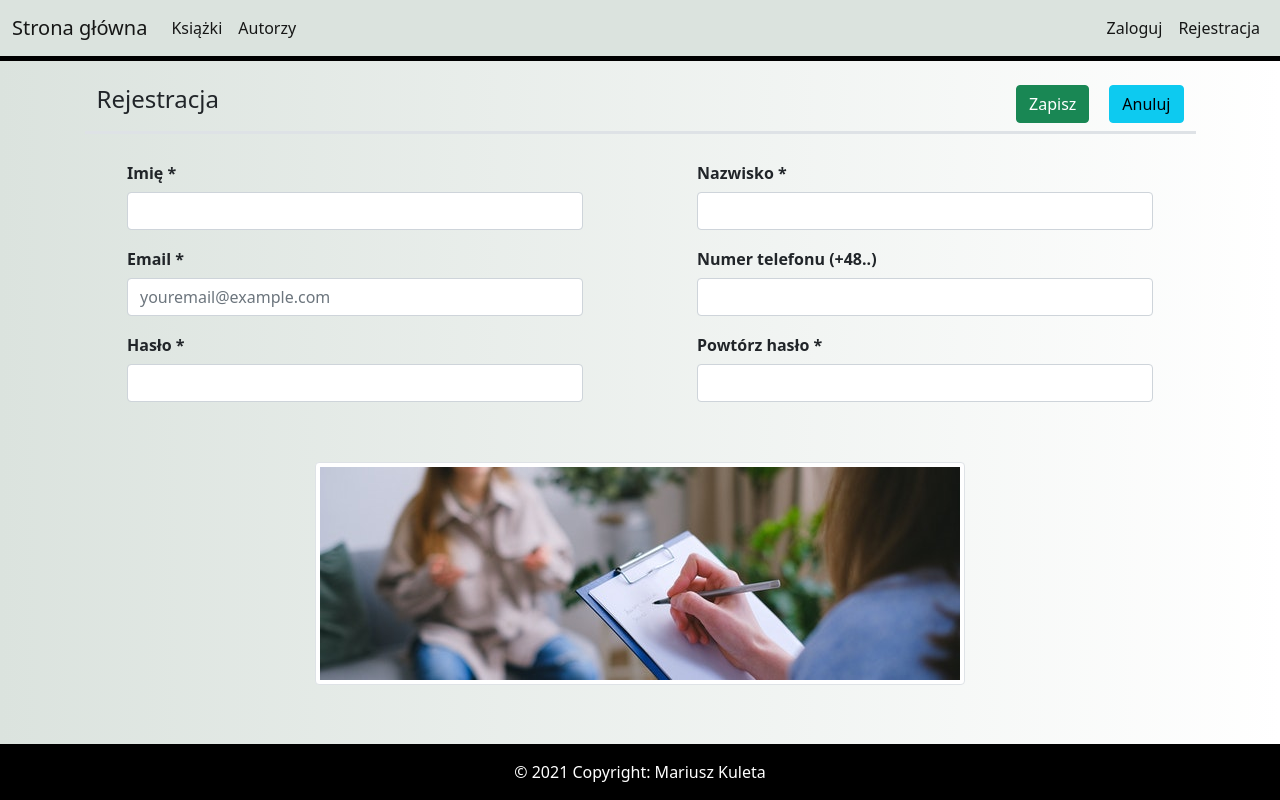
After one commit to Mariusz693/Library_Flask_App_Auth, a Flask app: page /register in a window 1280 px wide. The commit adds this page. Run offline with Flask 2, Linux system fonts and the light colour scheme; some libraries are stand-ins or nearby versions.

Commit message:
Done_Register_View

```diff
--- a/Library_App/auth.py
+++ b/Library_App/auth.py
@@ -1,5 +1,9 @@
-from flask import Blueprint
-from . import db
+from datetime import datetime
+from flask import Blueprint, request, redirect, render_template, url_for, flash
+from flask_login import login_user
+from .models import db, User
+# from . import db
+from .forms import RegisterForm
 
 auth = Blueprint('auth', __name__)
 
@@ -7,9 +11,36 @@ auth = Blueprint('auth', __name__)
 def login():
     return 'Login'
 
-@auth.route('/signup')
-def signup():
-    return 'Signup'
+@auth.route('/register', methods=['GET', 'POST'])
+def register():
+
+    form = RegisterForm()
+
+    if form.validate_on_submit():
+        existing_user = User.query.filter_by(email=form.email.data).first()
+        if existing_user is None:
+            user = User(
+                first_name=form.first_name.data,
+                last_name=form.last_name.data,
+                email=form.email.data,
+                phone_number=form.phone_number.data,
+                created_on=datetime.now()
+            )
+            user.set_password(form.password.data)
+            db.session.add(user)
+            db.session.commit()
+            login_user(user)
+            user.last_login = datetime.now()
+            db.session.commit()
+
+            return redirect(url_for('main.index'))
+
+        flash('Użytkownik o podanym adresie email już istnieje w bazie')
+
+    return render_template(
+        'add_user.html',
+        form=form
+        )
 
 @auth.route('/logout')
 def logout():
--- /dev/null
+++ b/Library_App/forms.py
@@ -0,0 +1,52 @@
+from flask_wtf import FlaskForm
+from wtforms import StringField, PasswordField, SubmitField
+from wtforms.validators import DataRequired, Regexp, Email, EqualTo, Length
+
+
+class RegisterForm(FlaskForm):
+
+    first_name = StringField('Imię *', validators=[DataRequired(message='Pole obowiązkowe')])
+    last_name = StringField('Nazwisko *', validators=[DataRequired(message='Pole obowiązkowe')])
+    email = StringField(
+        'Email *',
+        validators=[
+            DataRequired(message='Pole obowiązkowe'),
+            Length(min=6, message='Adres email zbyt krótki'),
+            Email(message='Nie poprawny adres email')
+        ]
+    )
+    phone_number = StringField(
+        'Numer telefonu (+48..)',
+        validators=[
+            Length(min=9, max=9, message='Numer telefonu musi być 9 cyfrowy'),
+            Regexp('^[0-9]*$' , message='Numer telefonu musi się składać tylko z cyfr')
+        ]
+    )
+    password = PasswordField(
+        'Hasło *',
+        validators=[
+            DataRequired(message='Pole obowiązkowe'),
+            Length(min=8, message='Wpisz mocniejsze hasło.')
+        ]
+    )
+    repeat_password = PasswordField(
+        'Powtórz hasło *',
+        validators=[
+            DataRequired(message='Pole obowiązkowe'),
+            EqualTo('password', message='Hasła muszą być identyczne.')
+        ]
+    )
+    submit = SubmitField('Zapisz')
+
+
+class LoginForm(FlaskForm):
+    """User Log-in Form."""
+    # email = StringField(
+    #     'Email',
+    #     validators=[
+    #         DataRequired(),
+    #         Email(message='Enter a valid email.')
+    #     ]
+    # )
+    password = PasswordField('Password', validators=[DataRequired()])
+    submit = SubmitField('Log In')
--- a/Library_App/main.py
+++ b/Library_App/main.py
@@ -9,7 +9,7 @@ def index():
     return render_template('index.html')
 
 
-@main.route('/books/')
+@main.route('/books')
 def books():
     search = request.args.get('search')
     if search:
@@ -23,7 +23,7 @@ def books():
         )
 
 
-@main.route('/authors/')
+@main.route('/authors')
 def authors():
     search = request.args.get('search')
     if search:
--- a/Library_App/static/styles/style.css
+++ b/Library_App/static/styles/style.css
@@ -21,10 +21,6 @@ div.my-container {
     margin-bottom: 75px;
 }
 
-tr.my-table {
-    margin-top: 10px;
-}
-
 img.my-style {
     margin-top: 50px;
     margin-bottom: 100px;
@@ -38,6 +34,25 @@ div.my-header {
 
 div.my-row{
     margin-bottom: 20px;
+}
+
+a.my-button {
+    margin-left: 20px;
+    align-self: center;
+}
+
+button.my-button {
+    margin-left: 20px;
+    align-self: center;
+}
+
+
+
+
+
+
+tr.my-table {
+    margin-top: 10px;
 }
 
 li.my-list {
@@ -63,16 +78,6 @@ div.my-checkbox {
     margin-bottom: 5px;
 }
 
-a.my-button {
-    margin-left: 20px;
-    align-self: center;
-}
-
-button.my-button {
-    margin-left: 20px;
-    align-self: center;
-}
-
 a.my-link {
     text-decoration: none;
 }
@@ -92,3 +97,32 @@ input[type=checkbox] {
 input.my-search-input {
     max-width: 300px;
 }
+
+
+
+
+div.my-input-area {
+    padding-left: 5%;
+    padding-right: 5%;
+    margin-bottom: 10px;
+}
+
+label.my-bold-text {
+    font-weight: bold;
+}
+
+div.my-alert {
+    width: 92%;
+    margin-left: 4%;
+    margin-right: 4%;
+}
+
+button.my-close {
+    height: 25px;
+    width: 50px;
+    line-height: 12.5px;
+}
+
+li.my-error {
+    color: red;
+}
--- /dev/null
+++ b/Library_App/templates/add_user.html
@@ -0,0 +1,102 @@
+{% extends "base.html" %}
+{% block title %} Dodaj Użytkownika {% endblock %}
+{% block content %}
+    <div class="container my-container">
+        <div class="mt-4 ml-4 mr-4">
+            <form action="{{ url_for('auth.register') }}" method="POST">
+                {{ form.csrf_token }}
+                <div class="row border-bottom border-3 my-header">
+                    <div class="col-sm-9 mb-2">
+                        <h4 class="color-header">Rejestracja</h4>
+                    </div>
+                    <div class="col-sm-3 d-flex justify-content-end mb-2">
+                        {{ form.submit(class="btn btn-success my-button") }}
+                        <a href="{{ url_for('main.index') }}" class="btn btn-info my-button">Anuluj</a>
+                    </div>
+                </div>
+                {% for message in get_flashed_messages() %}
+                <div class="col-sm-12 alert alert-danger text-center my-alert">
+                    {{ message }}
+                    <button type="button" class="btn btn-danger my-close" data-dismiss="alert">X</button>
+                </div>
+                {% endfor %}
+                <div class="form-group row">
+                    <div class="col-sm-6 my-input-area">
+                        {{ form.first_name.label(class="label-size col-form-label my-bold-text") }}
+                        {{ form.first_name(class="form-control") }}
+                        {% if form.first_name.errors %}
+                        <ul>
+                            {% for error in form.first_name.errors %}
+                            <li class="my-error">{{ error }}</li>
+                            {% endfor %}
+                        </ul>
+                        {% endif %}
+                    </div>
+                    <div class="col-sm-6 my-input-area">
+                        {{ form.last_name.label(class="label-size col-form-label my-bold-text") }}
+                        {{ form.last_name(class="form-control") }}
+                        {% if form.last_name.errors %}
+                        <ul>
+                            {% for error in form.last_name.errors %}
+                            <li class="my-error">{{ error }}</li>
+                            {% endfor %}
+                        </ul>
+                        {% endif %}
+                    </div>
+                </div>
+                <div class="form-group row">
+                    <div class="col-sm-6 my-input-area">
+                        {{ form.email.label(class="label-size col-form-label my-bold-text") }}
+                        {{ form.email(class="form-control", placeholder="youremail@example.com") }}
+                        {% if form.email.errors %}
+                        <ul>
+                            {% for error in form.email.errors %}
+                            <li class="my-error">{{ error }}</li>
+                            {% endfor %}
+                        </ul>
+                        {% endif %}
+                    </div>
+                    <div class="col-sm-6 my-input-area">
+                        {{ form.phone_number.label(class="label-size col-form-label my-bold-text") }}
+                        {{ form.phone_number(class="form-control") }}
+                        {% if form.phone_number.errors %}
+                        <ul>
+                            {% for error in form.phone_number.errors %}
+                            <li class="my-error">{{ error }}</li>
+                            {% endfor %}
+                        </ul>
+                        {% endif %}
+                    </div>
+                </div>
+                <div class="form-group row">
+                    <div class="col-sm-6 my-input-area">
+                        {{ form.password.label(class="label-size col-form-label my-bold-text") }}
+                        {{ form.password(class="form-control") }}
+                        {% if form.password.errors %}
+                        <ul>
+                            {% for error in form.password.errors %}
+                            <li class="my-error">{{ error }}</li>
+                            {% endfor %}
+                        </ul>
+                        {% endif %}
+                    </div>
+                    <div class="col-sm-6 my-input-area">
+                        {{ form.repeat_password.label(class="label-size col-form-label my-bold-text") }}
+                        {{ form.repeat_password(class="form-control") }}
+                        {% if form.repeat_password.errors %}
+                        <ul>
+                            {% for error in form.repeat_password.errors %}
+                            <li class="my-error">{{ error }}</li>
+                            {% endfor %}
+                        </ul>
+                        {% endif %}
+                    </div>
+                </div>
+            </form>
+        </div>
+        <div>
+            <img class="rounded mx-auto d-block img-thumbnail my-style"
+            src="{{ url_for('static', filename='images/add_user.jpg') }}" alt="Add User photo">
+        </div>
+    </div>
+{% endblock content %}
--- a/Library_App/templates/base.html
+++ b/Library_App/templates/base.html
@@ -24,8 +24,8 @@
                     <li class="nav-item">
                         <a class="nav-link {% if request.path != url_for('main.authors') %} active {% endif %}" href="{{ url_for('main.authors') }}">Autorzy</a>
                     </li>
-                    {% if current_user.is_auth %}
-                        {% if current_user.status == client %}
+                    {% if current_user.is_authenticated %}
+                        {% if current_user.status.value == 0 %}
                         <li class="nav-item">
                             <a class="nav-link {% if request.path != '/client_book/' %} active {% endif %}" href="/client_book/">Wypożyczenia</a>
                         </li>
@@ -51,12 +51,12 @@
                     {% endif %}
                 </ul>
                 <div class="col d-flex justify-content-end navbar-nav">
-                    {% if current_user.is_auth %}
-                    <a class="nav-link {% if request.path != '/profile/' %} active {% endif %}" href="{{ url_for('main.profil') }}">{{ current_user }}</a>
+                    {% if current_user.is_authenticated %}
+                    <a class="nav-link {% if request.path != url_for('main.profile') %} active {% endif %}" href="{{ url_for('main.profile') }}">{{ current_user }}</a>
                     <a class="nav-link active" href="{{ url_for('auth.logout') }}">Wyloguj</a>
                     {% else %}
                     <a class="nav-link active" href="{{ url_for('auth.login') }}">Zaloguj</a>
-                    <a class="nav-link active" href="{{ url_for('auth.signup') }}">Rejestracja</a>
+                    <a class="nav-link active" href="{{ url_for('auth.register') }}">Rejestracja</a>
                     {% endif %}
                 </div>
             </div>
--- a/requirements.txt
+++ b/requirements.txt
@@ -18,4 +18,6 @@ SQLAlchemy==1.4.26
 Werkzeug==1.0.1
 zipp==3.6.0
 flask-login==0.5.0
-sqlalchemy-utils==0.38.1
+WTForms==3.0.1
+flask-wtf==1.0.0
+wtforms[email]
```
Also changed, not shown: Library_App/static/images/add_user.jpg (added).
